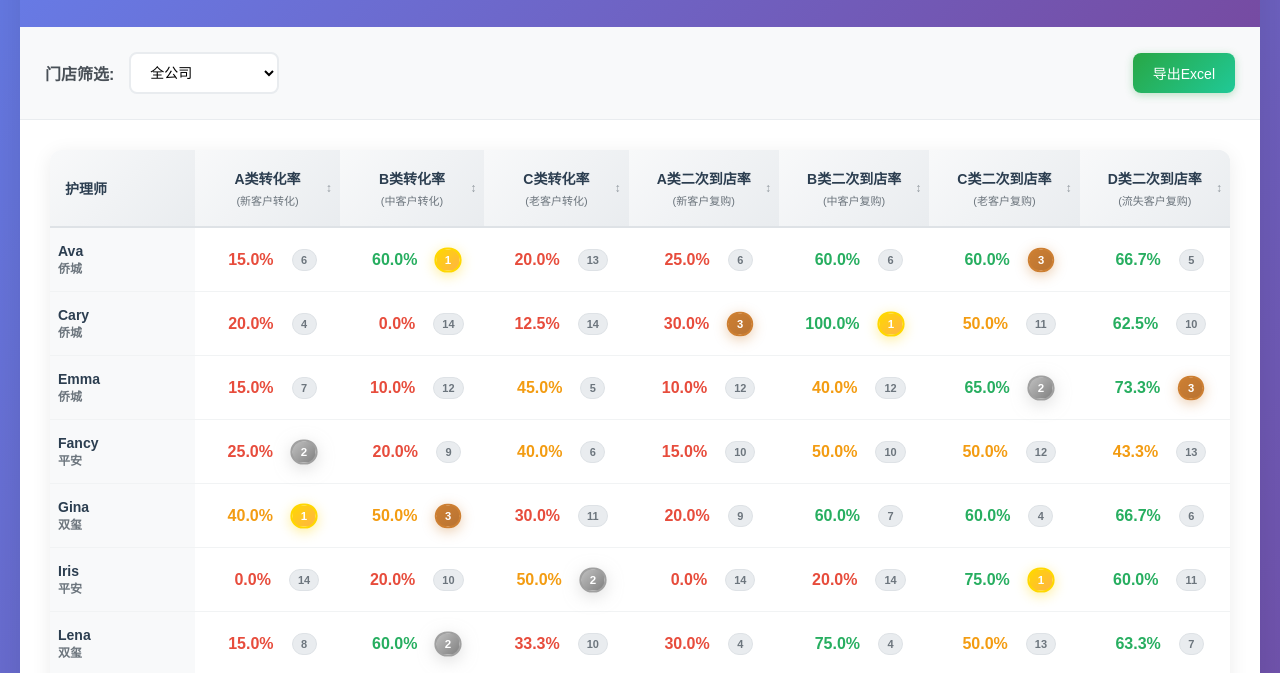
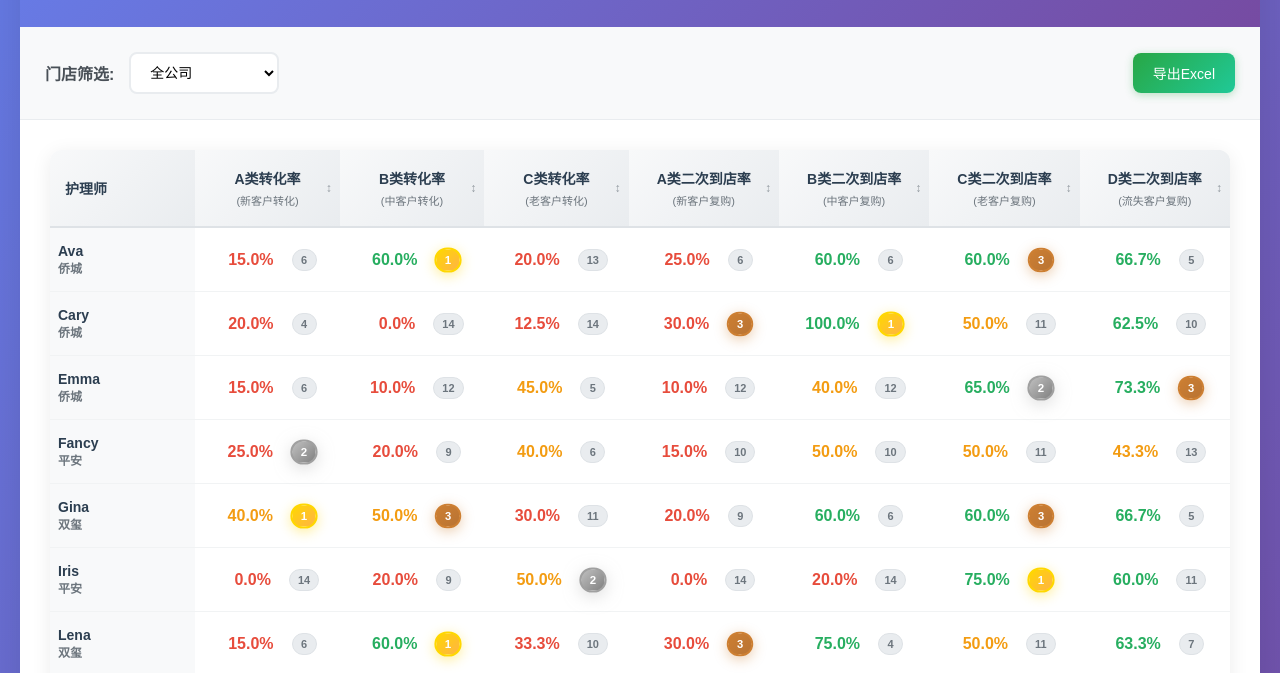
Before and after one commit to hueyluox/store-data-visualization, a plain HTML site: page ranking-table.html in a window 1280 px wide. Shown: the part 127-800 px from the top of the page. Drawn offline with nearby package versions, Linux system fonts and the light colour scheme.

Commit message:
Fix: 修复并列排名问题 - 排名表 - 1762853145

```diff
--- a/ranking-table.html
+++ b/ranking-table.html
@@ -533,13 +533,19 @@
                 filteredData = filteredData.sort((a, b) => a['护理师'].localeCompare(b['护理师']));
             }
 
-            // 为最终排序的数据计算所有维度的排名
+            // 为最终排序的数据计算所有维度的排名（支持并列排名）
             dimensions.forEach(dim => {
                 const sorted = [...filteredData].sort((a, b) =>
                     parseFloat(b[dim]) - parseFloat(a[dim])
                 );
+
+                // 计算并列排名
+                let currentRank = 1;
                 sorted.forEach((nurse, index) => {
-                    nurse[dim + '_display_rank'] = index + 1;
+                    if (index > 0 && parseFloat(sorted[index][dim]) < parseFloat(sorted[index-1][dim])) {
+                        currentRank = index + 1;
+                    }
+                    nurse[dim + '_display_rank'] = currentRank;
                 });
             });
 
```
